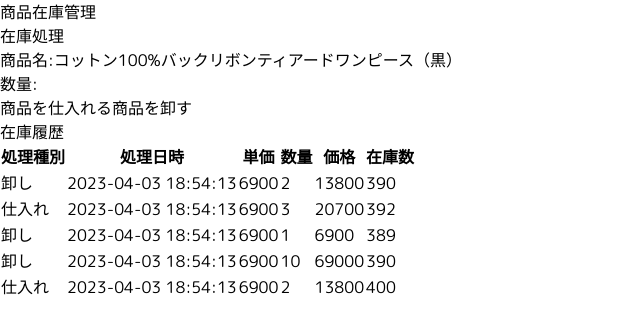
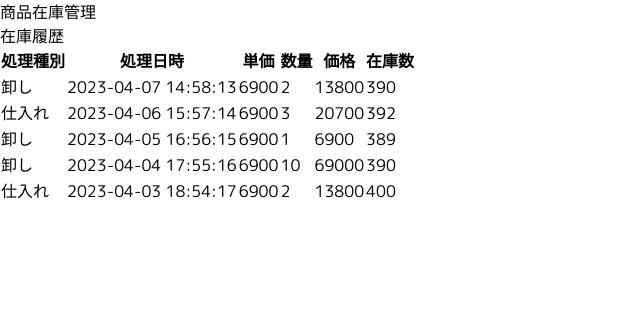
Before and after one commit to ot-nemoto/full-stack-web-development-frontend, a Next.js app: page /inventory/products/1 in a window 1280 px wide. Shown: the top 334 px of the page, without its empty margins (0-640 px from the left). Built offline with nearby package versions, Linux system fonts and the light colour scheme.

Commit message:
商品在庫管理を表示しよう

```diff
--- a/data.json
+++ b/data.json
@@ -24,5 +24,52 @@
       "price": 4980,
       "description": "エレガントな雰囲気を醸し出すレーススカート。裏地付きで透け感も抑えられ、通年使えるおすすめアイテム。"
     }
+  ],
+  "inventories": [
+    {
+      "id": 1,
+      "type": "仕入れ",
+      "date": "2023-04-03 18:54:17",
+      "price": 6900,
+      "quantity": 2,
+      "totalPrice": 13800,
+      "inventory": 400
+    },
+    {
+      "id": 2,
+      "type": "卸し",
+      "date": "2023-04-04 17:55:16",
+      "price": 6900,
+      "quantity": 10,
+      "totalPrice": 69000,
+      "inventory": 390
+    },
+    {
+      "id": 3,
+      "type": "卸し",
+      "date": "2023-04-05 16:56:15",
+      "price": 6900,
+      "quantity": 1,
+      "totalPrice": 6900,
+      "inventory": 389
+    },
+    {
+      "id": 4,
+      "type": "仕入れ",
+      "date": "2023-04-06 15:57:14",
+      "price": 6900,
+      "quantity": 3,
+      "totalPrice": 20700,
+      "inventory": 392
+    },
+    {
+      "id": 5,
+      "type": "卸し",
+      "date": "2023-04-07 14:58:13",
+      "price": 6900,
+      "quantity": 2,
+      "totalPrice": 13800,
+      "inventory": 390
+    }
   ]
 }
--- a/src/app/inventory/products/[id]/page.tsx
+++ b/src/app/inventory/products/[id]/page.tsx
@@ -1,72 +1,59 @@
 export default function Page() {
   return (
     <>
-      <h2>商品在庫管理</h2>
-      <h3>在庫処理</h3>
-      <form>
-        <div>
-          <label>商品名:</label>
-          <span>コットン100%バックリボンティアードワンピース（黒）</span>
-        </div>
-        <div>
-          <label>数量:</label>
-          <input type="number" />
-        </div>
-        <button>商品を仕入れる</button>
-        <button>商品を卸す</button>
-      </form>
-      <h3>在庫履歴</h3>
-      <table>
+      <h2 className="text-2xl font-bold mb-4">商品在庫管理</h2>
+      <h3 className="text-xl font-bold mb-4">在庫履歴</h3>
+      <table className="min-w-full bg-white border border-gray-200">
         <thead>
-          <tr>
-            <th>処理種別</th>
-            <th>処理日時</th>
-            <th>単価</th>
-            <th>数量</th>
-            <th>価格</th>
-            <th>在庫数</th>
+          <tr className="bg-gray-200 text-black">
+            <th className="py-2 px-4 border-b">処理種別</th>
+            <th className="py-2 px-4 border-b">処理日時</th>
+            <th className="py-2 px-4 border-b">単価</th>
+            <th className="py-2 px-4 border-b">数量</th>
+            <th className="py-2 px-4 border-b">価格</th>
+            <th className="py-2 px-4 border-b">在庫数</th>
           </tr>
         </thead>
         <tbody>
-          <tr>
-            <td>卸し</td>
-            <td>2023-04-03 18:54:13</td>
-            <td>6900</td>
-            <td>2</td>
-            <td>13800</td>
-            <td>390</td>
+          <tr className="hover:bg-gray-50">
+            <td className="py-2 px-4 border-b">卸し</td>
+            <td className="py-2 px-4 border-b">2023-04-07 14:58:13</td>
+            <td className="py-2 px-4 border-b">6900</td>
+            <td className="py-2 px-4 border-b">2</td>
+            <td className="py-2 px-4 border-b">13800</td>
+            <td className="py-2 px-4 border-b">390</td>
           </tr>
-          <tr>
-            <td>仕入れ</td>
-            <td>2023-04-03 18:54:13</td>
-            <td>6900</td>
-            <td>3</td>
-            <td>20700</td>
-            <td>392</td>
+          <tr className="hover:bg-gray-50">
+            <td className="py-2 px-4 border-b">仕入れ</td>
+            <td className="py-2 px-4 border-b">2023-04-06 15:57:14</td>
+            <td className="py-2 px-4 border-b">6900</td>
+            <td className="py-2 px-4 border-b">3</td>
+            <td className="py-2 px-4 border-b">20700</td>
+            <td className="py-2 px-4 border-b">392</td>
           </tr>
-          <tr>
-            <td>卸し</td>
-            <td>2023-04-03 18:54:13</td>
-            <td>6900</td>
-            <td>1</td>
-            <td>6900</td>
-            <td>389</td>
+          <tr className="hover:bg-gray-50">
+            <td className="py-2 px-4 border-b">卸し</td>
+            <td className="py-2 px-4 border-b">2023-04-05 16:56:15</td>
+            <td className="py-2 px-4 border-b">6900</td>
+            <td className="py-2 px-4 border-b">1</td>
+            <td className="py-2 px-4 border-b">6900</td>
+            <td className="py-2 px-4 border-b">389</td>
           </tr>
-          <tr>
-            <td>卸し</td>
-            <td>2023-04-03 18:54:13</td>
-            <td>6900</td>
-            <td>10</td>
-            <td>69000</td>
-            <td>390</td>
+          <tr className="hover:bg-gray-50">
+            <td className="py-2 px-4 border-b">卸し</td>
+            <td className="py-2 px-4 border-b">2023-04-04 17:55:16</td>
+            <td className="py-2 px-4 border-b">6900</td>
+            <td className="py-2 px-4 border-b">10</td>
+            <td className="py-2 px-4 border-b">69000</td>
+            <td className="py-2 px-4 border-b">390</td>
           </tr>
-          <tr>
-            <td>仕入れ</td>
-            <td>2023-04-03 18:54:13</td>
-            <td>6900</td>
-            <td>2</td>
-            <td>13800</td>
-            <td>400</td>
+          <tr className="hover:bg-gray-50">
+            <td className="py-2 px-4 border-b">仕入れ</td>
+            <td className="py-2 px-4 border-b">2023-04-03 18:54:17</td>
+            <td className="py-2 px-4 border-b">6900</td>
+            <td className="py-2 px-4 border-b">2</td>
+            <td className="py-2 px-4 border-b">13800</td>
+            <td className="py-2 px-4 border-b">400</td>
           </tr>
         </tbody>
       </table>
--- a/src/app/inventory/products/page.tsx
+++ b/src/app/inventory/products/page.tsx
@@ -1,12 +1,12 @@
 import Header from '@/components/Header';
 import Footer from '@/components/Footer';
-import Main from '@/components/Main';
+import ProductList from '@/components/ProductList';
 
 export default function Page() {
   return (
     <div className="flex flex-col min-h-screen">
       <Header />
-      <Main />
+      <ProductList />
       <Footer />
     </div>
   );
--- a/src/components/Main.tsx
+++ b/src/components/ProductList.tsx
@@ -5,14 +5,14 @@ type Product = {
   description: string;
 };
 
-export default async function Main() {
+export default async function ProductList() {
   const response = await fetch('http://localhost:3001/products');
   const products = await response.json();
 
   return (
     <main className="flex-grow p-4">
       <h2 className="text-2xl font-bold mb-4">商品一覧</h2>
-      <button className="bg-green-500 text-white py-2 px-4 rounded mb-4">
+      <button className="bg-green-500 text-white py-2 px-4 rounded mb-4 ml-1">
         商品を追加する
       </button>
       <table className="min-w-full bg-white border border-gray-200">
```
